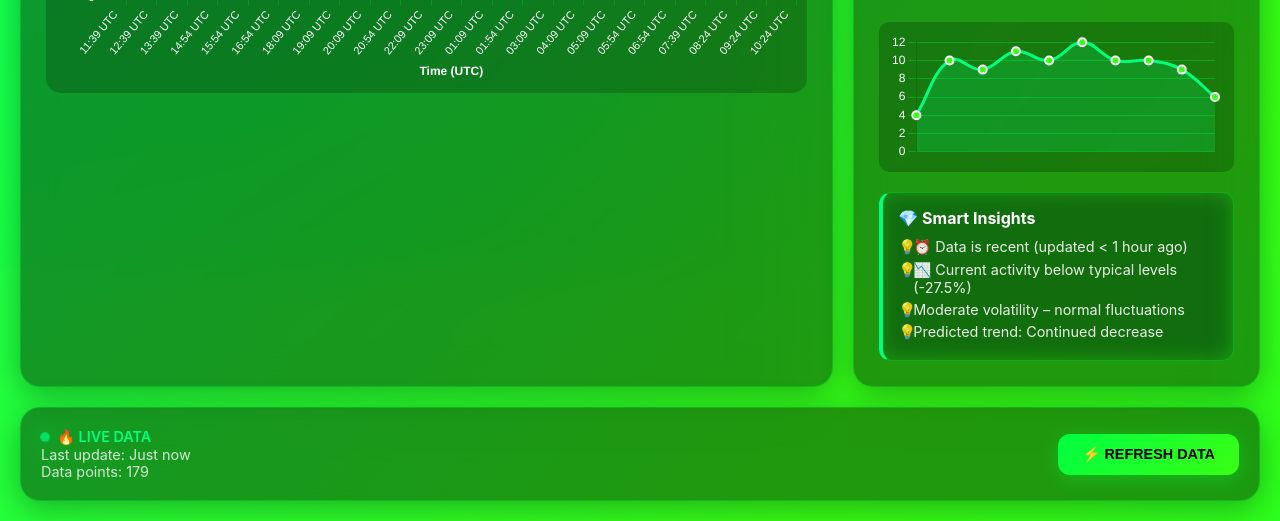
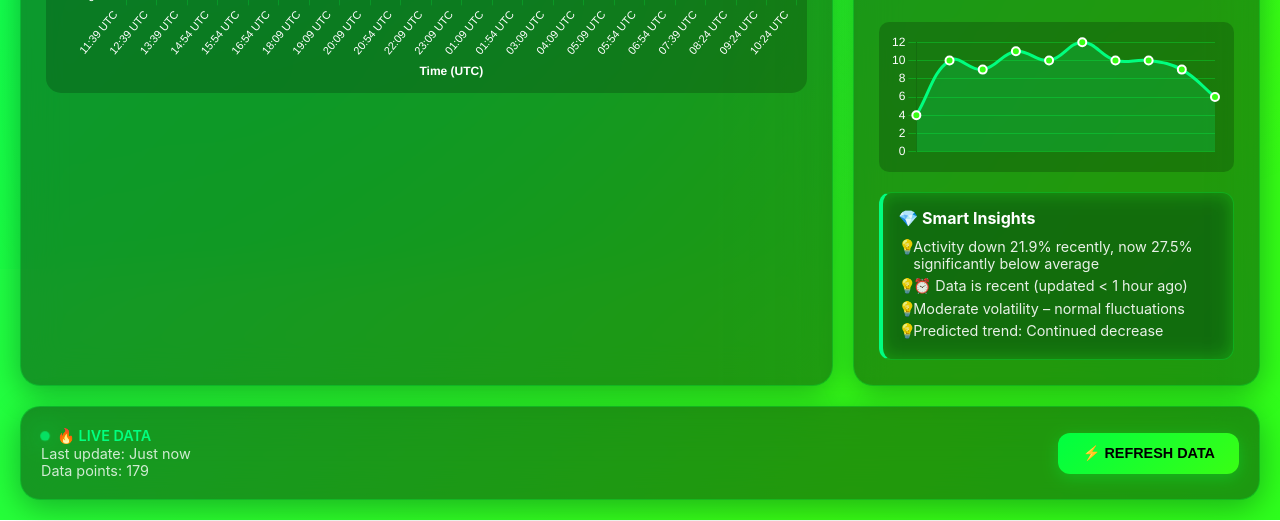
Before and after one commit to sechug/biddersuccinct-analytics, a website: page website/index.html in a window 1280 px wide. Shown: the part 531-1052 px from the top of the page. Drawn offline with nearby package versions, Linux system fonts and the light colour scheme.

Commit message:
Update index.html

```diff
--- a/website/index.html
+++ b/website/index.html
@@ -857,16 +857,44 @@ function filterRecentData(data, hoursLimit = 24) {
             return relativeDiff > 0 ? 'positive' : 'negative';
         }
 
-       function updateInsights(values) {
+        function updateInsights(values) {
             const cleanValues = values.filter(v => v !== null);
             if (cleanValues.length < 2) return;
 
             const insights = [];
 
-            // REMOVED: Trend recent vs earlier calculation
-            // (This was causing the error when earlierAvg was 0 or undefined)
+// Combined trend and comparison insight
+const recent = cleanValues.slice(-3);
+const earlier = cleanValues.slice(-6, -3);
+const currentValue = cleanValues[cleanValues.length - 1];
+const avgValue = cleanValues.reduce((a, b) => a + b, 0) / cleanValues.length;
+const percentageFromAvg = ((currentValue - avgValue) / avgValue * 100);
 
-            // Data quality insight (berdasarkan scraping 15 menit)
+if (recent.length > 0 && earlier.length > 0) {
+    const recentAvg = recent.reduce((a, b) => a + b, 0) / recent.length;
+    const earlierAvg = earlier.reduce((a, b) => a + b, 0) / earlier.length;
+    const change = ((recentAvg - earlierAvg) / earlierAvg * 100);
+
+    // Combined insight
+    if (Math.abs(change) > 5) {
+        const trendText = change > 0 ? 'up' : 'down';
+        const avgText = percentageFromAvg > 25 ? 'significantly above' :
+                       percentageFromAvg < -25 ? 'significantly below' :
+                       percentageFromAvg > 0 ? 'above' : 'below';
+
+        insights.push(`Activity ${trendText} ${Math.abs(change).toFixed(1)}% recently, now ${Math.abs(percentageFromAvg).toFixed(1)}% ${avgText} average`);
+    } else {
+        // Kalau trend stabil, cuma show comparison ke average
+        if (percentageFromAvg > 25) {
+            insights.push(`Activity stable recently, but currently ${percentageFromAvg.toFixed(1)}% above average`);
+        } else if (percentageFromAvg < -25) {
+            insights.push(`Activity stable recently, but currently ${Math.abs(percentageFromAvg).toFixed(1)}% below average`);
+        } else {
+            insights.push(`Activity remains stable (${percentageFromAvg > 0 ? '+' : ''}${percentageFromAvg.toFixed(1)}% from average)`);
+        }
+    }
+}
+           // Data quality insight (berdasarkan scraping 15 menit)
             const dataFreshness = 15; // menit
             const lastDataPoint = new Date(rawData[rawData.length - 1]?.timestamp);
             const timeSinceLastData = (Date.now() - lastDataPoint.getTime()) / (1000 * 60);
@@ -877,21 +905,6 @@ function filterRecentData(data, hoursLimit = 24) {
                 insights.push('⏰ Data is recent (updated < 1 hour ago)');
             } else {
                 insights.push('⚠️ Data may be stale (updated > 1 hour ago)');
-            }
-
-            // Activity level comparison
-            const currentValue = cleanValues[cleanValues.length - 1];
-            const avgValue = cleanValues.reduce((a, b) => a + b, 0) / cleanValues.length;
-            const percentageFromAvg = ((currentValue - avgValue) / avgValue * 100);
-
-            if (percentageFromAvg > 25) {
-                insights.push('🔥 Current activity significantly above average (+' + percentageFromAvg.toFixed(1) + '%)');
-            } else if (percentageFromAvg < -25) {
-                insights.push('📉 Current activity below typical levels (' + percentageFromAvg.toFixed(1) + '%)');
-            } else if (Math.abs(percentageFromAvg) <= 10) {
-                insights.push('📊 Current activity matches typical patterns (' + (percentageFromAvg > 0 ? '+' : '') + percentageFromAvg.toFixed(1) + '%)');
-            } else {
-                insights.push('📈 Current activity slightly ' + (percentageFromAvg > 0 ? 'above' : 'below') + ' average (' + (percentageFromAvg > 0 ? '+' : '') + percentageFromAvg.toFixed(1) + '%)');
             }
 
             // Peak detection dari data real
@@ -913,8 +926,7 @@ function filterRecentData(data, hoursLimit = 24) {
                 insights.push('Moderate volatility – normal fluctuations');
             }
 
-            // Prediction (simplified version without the problematic trend calculation)
-            const recent = cleanValues.slice(-3);
+            // Prediction
             if (recent.length >= 3) {
                 const [a, b, c] = recent;
                 if (c > b && b > a) insights.push('Predicted trend: Continued increase');
@@ -922,7 +934,7 @@ function filterRecentData(data, hoursLimit = 24) {
                 else insights.push('Predicted trend: Stable activity');
             }
 
-            // Skewness insight
+            // 🎯 Skewness insight
             const skew = detectSkewness(cleanValues);
             if (skew === 'positive') {
                 insights.push('⚠️ Positively skewed – current average may not represent typical behavior');
@@ -934,6 +946,7 @@ function filterRecentData(data, hoursLimit = 24) {
             const insightsList = document.getElementById('insightsList');
             insightsList.innerHTML = insights.map(i => `<li>${i}</li>`).join('');
         }
+
 
         // Event listeners for time selector
         document.querySelectorAll('.time-btn').forEach(btn => {
```
